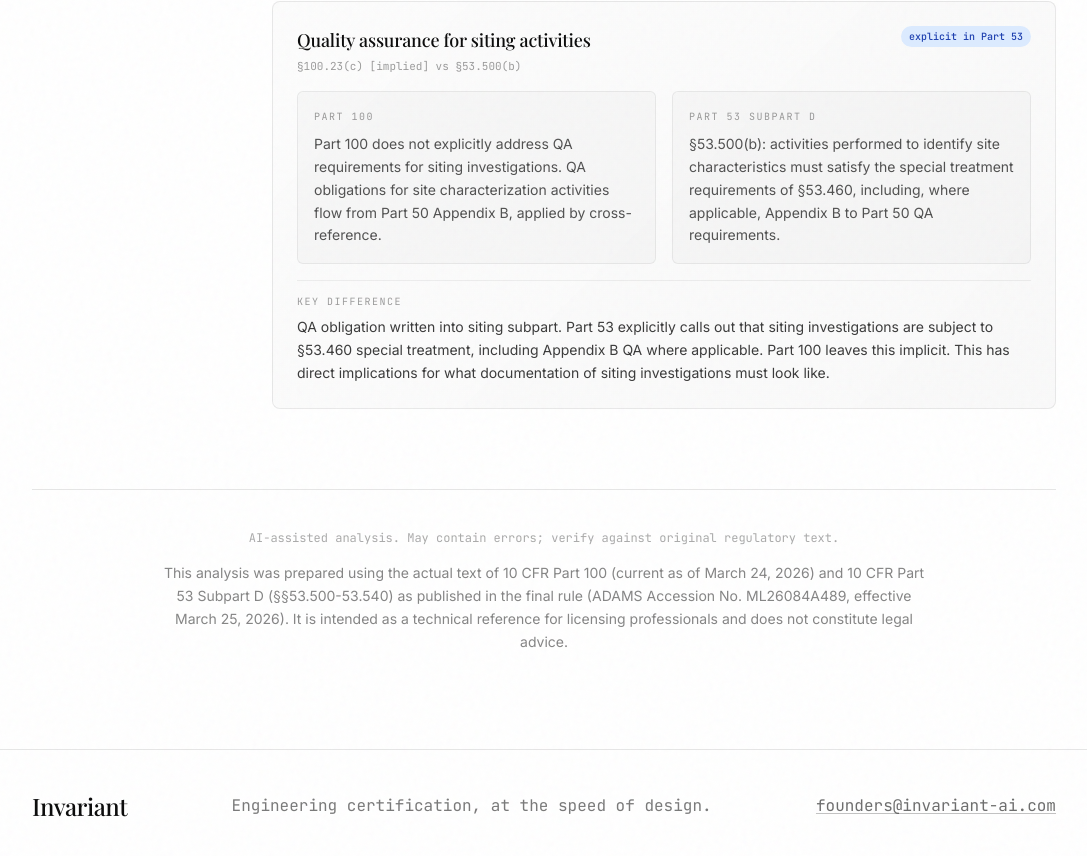
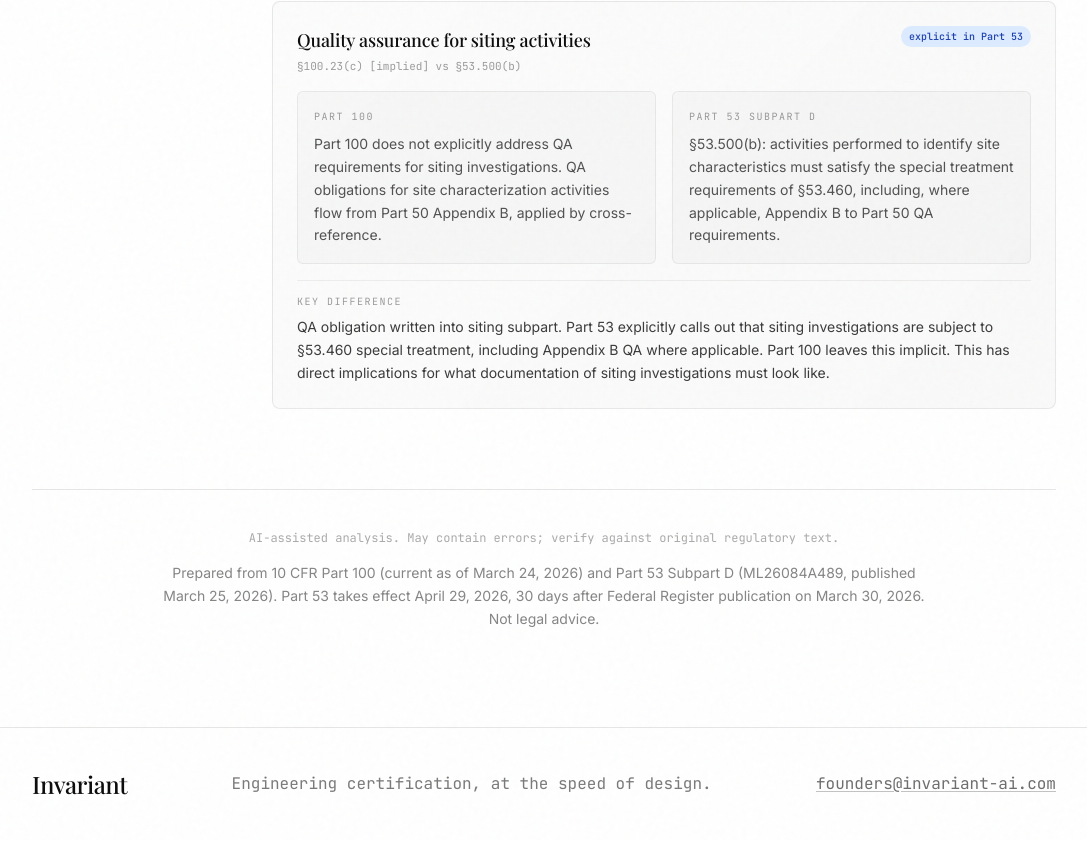
Before and after one commit to in-variant/invariant-website, a React (Vite) app: page /blog/part100-vs-part53-siting in a window 1280 px wide. Shown: the part 9268-10124 px from the top of the page, without its empty margins (96-1183 px from the left). Built offline with nearby package versions, Linux system fonts and the light colour scheme; a web font is replaced by a local one.

Commit message:
chore: apply review on blog

```diff
--- a/src/pages/blog/Part100vsPart53.tsx
+++ b/src/pages/blog/Part100vsPart53.tsx
@@ -672,12 +672,9 @@ export default function Part100vsPart53() {
               AI-assisted analysis. May contain errors; verify against original regulatory text.
             </p>
             <p className="font-sans text-sm text-ink/50 leading-relaxed text-center">
-              This analysis was prepared using the actual text of 10 CFR Part 100
-              (current as of March 24, 2026) and 10 CFR Part 53 Subpart D
-              (§§53.500-53.540) as published in the final rule (ADAMS Accession No.
-              ML26084A489, effective March 25, 2026). It is intended as a technical
-              reference for licensing professionals and does not constitute legal
-              advice.
+              Prepared from 10 CFR Part 100 (current as of March 24, 2026) and Part 53 Subpart D
+              (ML26084A489, published March 25, 2026). Part 53 takes effect April 29, 2026, 30 days
+              after Federal Register publication on March 30, 2026. Not legal advice.
             </p>
           </div>
         </div>
```
